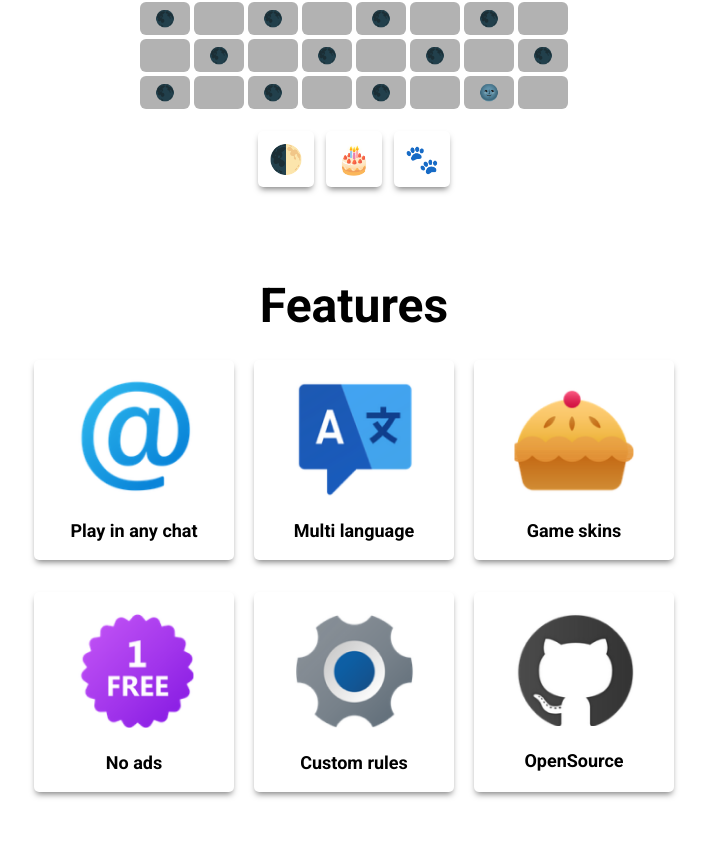
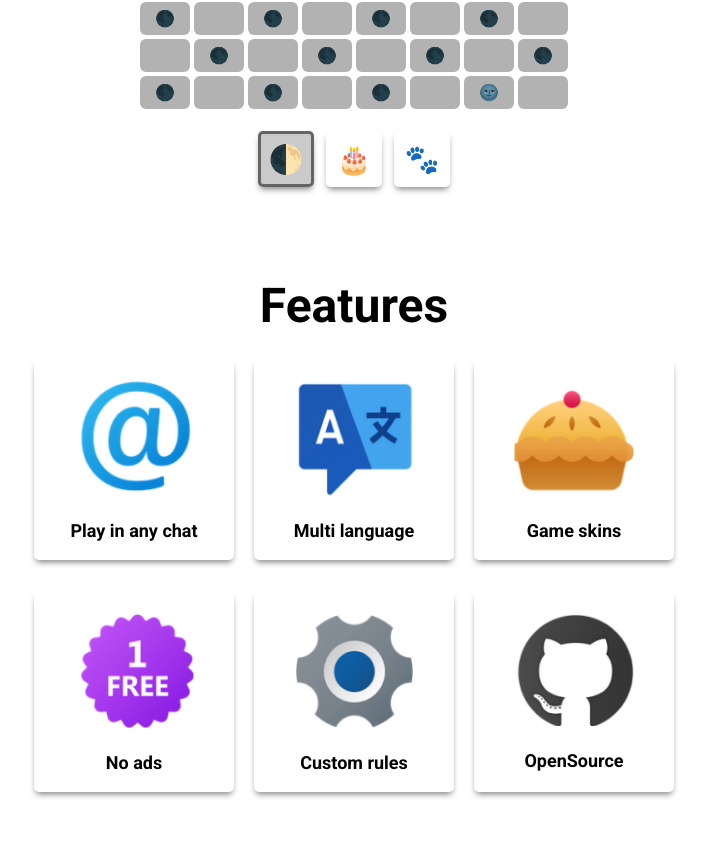
Before and after one commit to Sadnessa/checkers, a Vue app: page / in a window 1280 px wide. Shown: the part 1295-2158 px from the top of the page, without its empty margins (286-993 px from the left). Built offline with nearby package versions, Linux system fonts and the light colour scheme.

Commit message:
Buttons aew clickable now

```diff
--- a/src/components/ChSkins.vue
+++ b/src/components/ChSkins.vue
@@ -24,6 +24,7 @@
         v-for="(skin, index) in skins"
         :key="skin"
         @click="slide(index)"
+        :active="currentSkinIndex == index"
       >
         {{ skin.logo }}
       </ChSkinsIndicators>
--- a/src/components/base/ChSkinsIndicators.vue
+++ b/src/components/base/ChSkinsIndicators.vue
@@ -1,5 +1,5 @@
 <template>
-  <div class="btn-section">
+  <div class="btn-section" :class="{ 'btn-section--active': active }">
     <div class="emoji-wrapper">
       <slot></slot>
     </div>
@@ -8,13 +8,12 @@
 
 <script>
 export default {
- props: {
+  props: {
     active: {
-     type: Boolean,
-     default: false,
-    }
-}
-
+      type: Boolean,
+      default: false,
+    },
+  },
 };
 </script>
 
@@ -31,5 +30,15 @@ export default {
   border-radius: 5px;
   box-shadow: 0px 4px 6px -2px rgba(0, 0, 0, 0.51);
   padding: 0px;
+  user-select: none;
+  border-color: transparent;
+  transition: all 0.2s ease-in-out;
+
+  &--active {
+    border: 3px solid;
+    border-color: rgba(0, 0, 0, 0.5);
+    box-sizing: border-box;
+    background: rgba(82, 82, 82, 0.3);
+  }
 }
 </style>
```
